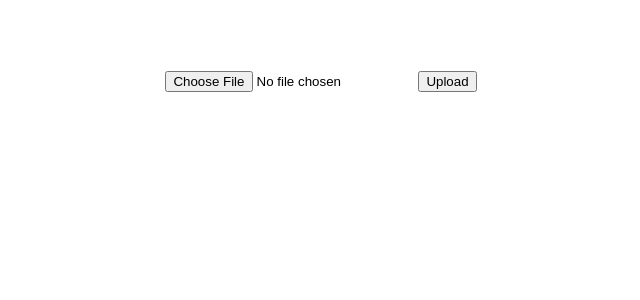
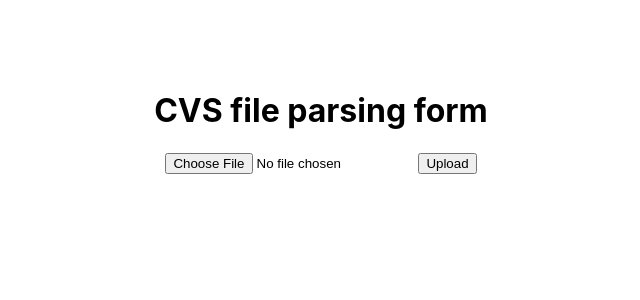
Before and after one commit to simajkeee/ahb-task-react, a React (Create React App) app: page / in a window 1280 px wide. Shown: the top 300 px of the page, without its empty margins (319-959 px from the left). Built offline with nearby package versions, Linux system fonts and the light colour scheme.

Commit message:
add messages to UI

```diff
--- a/src/App.css
+++ b/src/App.css
@@ -1,4 +1,4 @@
-.formWrapper, .loading {
+.formWrapper, .message-wrapper {
   text-align: center;
   padding: 50px 0;
   margin: 20px 0;
--- a/src/components/CSVTable.js
+++ b/src/components/CSVTable.js
@@ -1,5 +1,6 @@
 import { useContext } from "react";
 import { CsvContext } from "./providers/CSVContextProvider";
+import { NavLink } from "react-router-dom";
 
 function CSVTable() {
   const { parsedRows } = useContext(CsvContext);
@@ -27,7 +28,12 @@ function CSVTable() {
           </table>
         </div>
       ) : (
-        <h1>Failed to render the table. Please upload the file: </h1>
+        <div>
+          <h1 className='message-wrapper'>
+            Failed to render the table.{" "}
+            <NavLink to='/'>Please try to upload a cvs file again</NavLink>.
+          </h1>
+        </div>
       )}
     </>
   );
--- a/src/components/UploadForm.js
+++ b/src/components/UploadForm.js
@@ -57,9 +57,10 @@ function UploadForm() {
   };
 
   return isLoading ? (
-    <p className='loading'>Loading table...</p>
+    <h1 className='message-wrapper'>Loading table...</h1>
   ) : (
     <div className='formWrapper'>
+      <h1>CVS file parsing form</h1>
       <form onSubmit={handleSubmit}>
         <input type='file' onChange={handleFileChange} />
         <button type='submit'>Upload</button>
```
